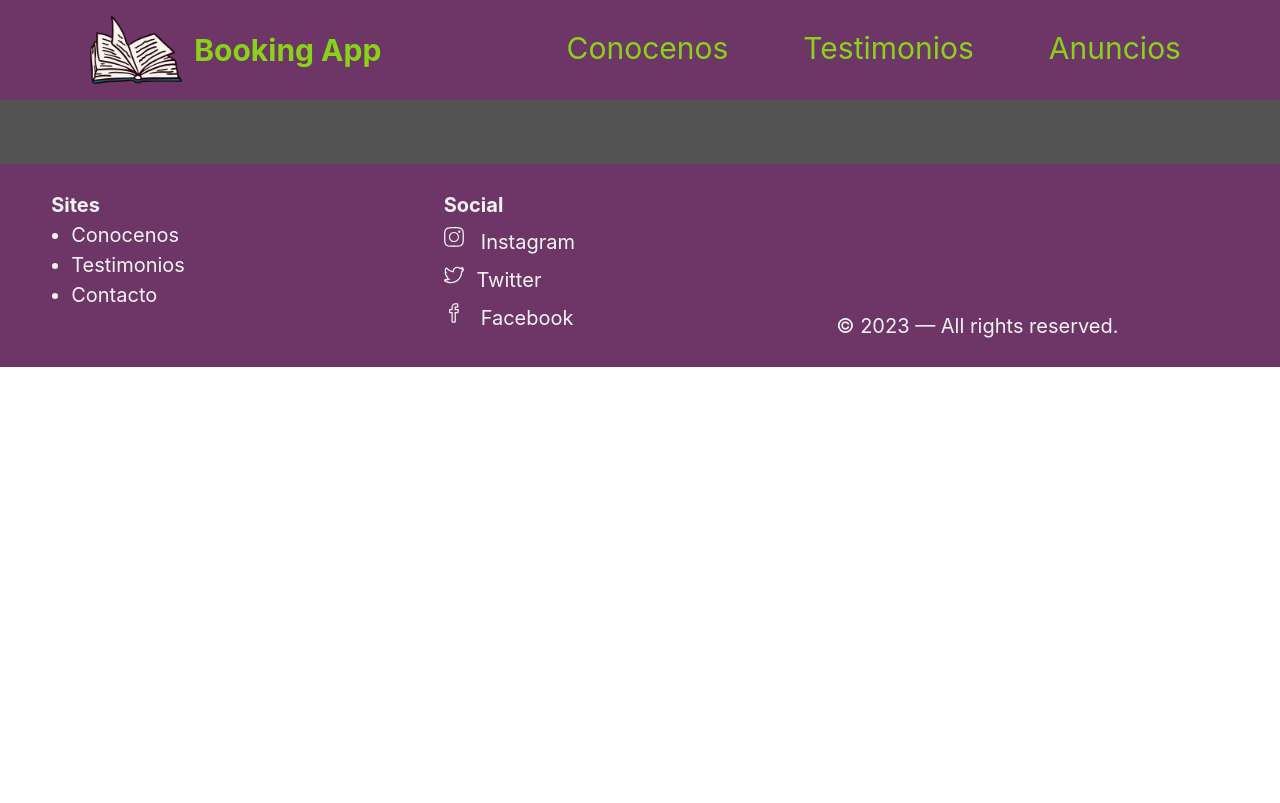
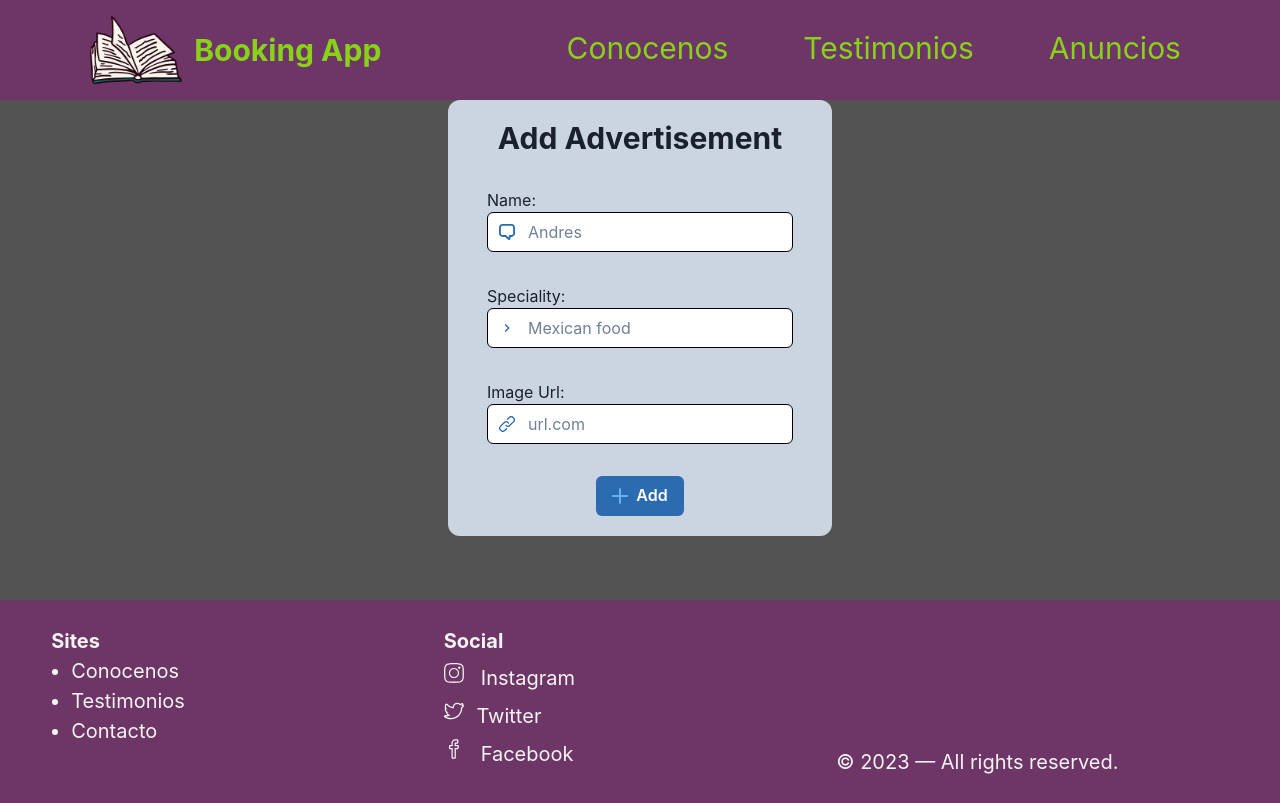
Before and after one commit to Shekta99/chat-frontend-project, a React (Vite) app: page /announce-add in a window 1280 px wide. Built offline with nearby package versions, Linux system fonts and the light colour scheme.

Commit message:
adding add functionality

```diff
--- a/package.json
+++ b/package.json
@@ -9,6 +9,7 @@
     "preview": "vite preview"
   },
   "dependencies": {
+    "@chakra-ui/icons": "^2.0.19",
     "@chakra-ui/react": "^2.5.2",
     "@emotion/react": "^11.10.6",
     "@emotion/styled": "^11.10.6",
--- a/src/App.jsx
+++ b/src/App.jsx
@@ -5,6 +5,7 @@ import TestimonialsPage from "./pages/TestimonialsPage";
 import Footer from "./utils/Footer";
 import AboutPage from "./pages/AboutPage";
 import AnnounceList from "./components/AnnounceList/AnnounceList";
+import AddAnnounce from "./components/AnnounceList/AddAnnounce";
 
 const homeData = {
   title: "Bienvenidos",
@@ -28,6 +29,7 @@ function App() {
           <Route path="/testimonials" element={<TestimonialsPage />} />
           <Route path="/about-us" element={<AboutPage />} />
           <Route path="/advertisements-list" element={<AnnounceList />} />
+          <Route path="/announce-add" element={<AddAnnounce />} />
         </Routes>
       </Router>
       <Footer />
--- a/src/components/AnnounceList/AddAnnounce.jsx
+++ b/src/components/AnnounceList/AddAnnounce.jsx
@@ -21,9 +21,8 @@ import {
 } from "@chakra-ui/react";
 import { useState } from "react";
 import { useNavigate } from "react-router-dom";
-import fondo from "../img/fondo.jpg";
 
-function AddRestaurant() {
+function AddAnnounce() {
   const toast = useToast();
   const history = useNavigate();
   const colorInteractiveElements = "blue.600";
@@ -40,7 +39,7 @@ function AddRestaurant() {
     const reqOps = {
       method: "POST",
       headers: { "Content-Type": "application/json" },
-      body: JSON.stringify({ name, speciality, imageURL }),
+      body: JSON.stringify({ name, speciality, imageURL, availability: true }),
     };
     await fetch(
       "https://bejewelled-khapse-d90703.netlify.app/api/Advertisement",
@@ -56,20 +55,12 @@ function AddRestaurant() {
       status: "success",
       duration: 9000,
       isClosable: true,
-      onCloseComplete: () => history("/advertisement-list"),
+      onCloseComplete: () => history("/advertisements-list"),
     });
   };
 
   return (
-    <div
-      style={{
-        backgroundImage: `url(${fondo})`,
-        height: "100vh",
-        width: "100%",
-        margin: 0,
-        backgroundSize: "cover",
-      }}
-    >
+    <div>
       <Box
         maxW="sm"
         marginX="auto"
@@ -79,7 +70,7 @@ function AddRestaurant() {
       >
         <Center>
           <VStack spacing={8}>
-            <Heading size="lg">AddRestaurant</Heading>
+            <Heading size="lg">Add Advertisement</Heading>
             <Box w="100%">
               <Text>Name:</Text>
               <InputGroup>
@@ -89,7 +80,7 @@ function AddRestaurant() {
                 <Input
                   color={colorText}
                   bg={colorBackgroundInputs}
-                  placeholder="Mexican Tour"
+                  placeholder="Andres"
                   borderColor="black"
                   onChange={(e) => setName(e.target.value)}
                   _hover={{ borderColor: colorHover }}
@@ -149,4 +140,4 @@ function AddRestaurant() {
   );
 }
 
-export default AddRestaurant;
+export default AddAnnounce;
```
Also changed, not shown: 1 other file (tests, documents, lock files or other folders).
